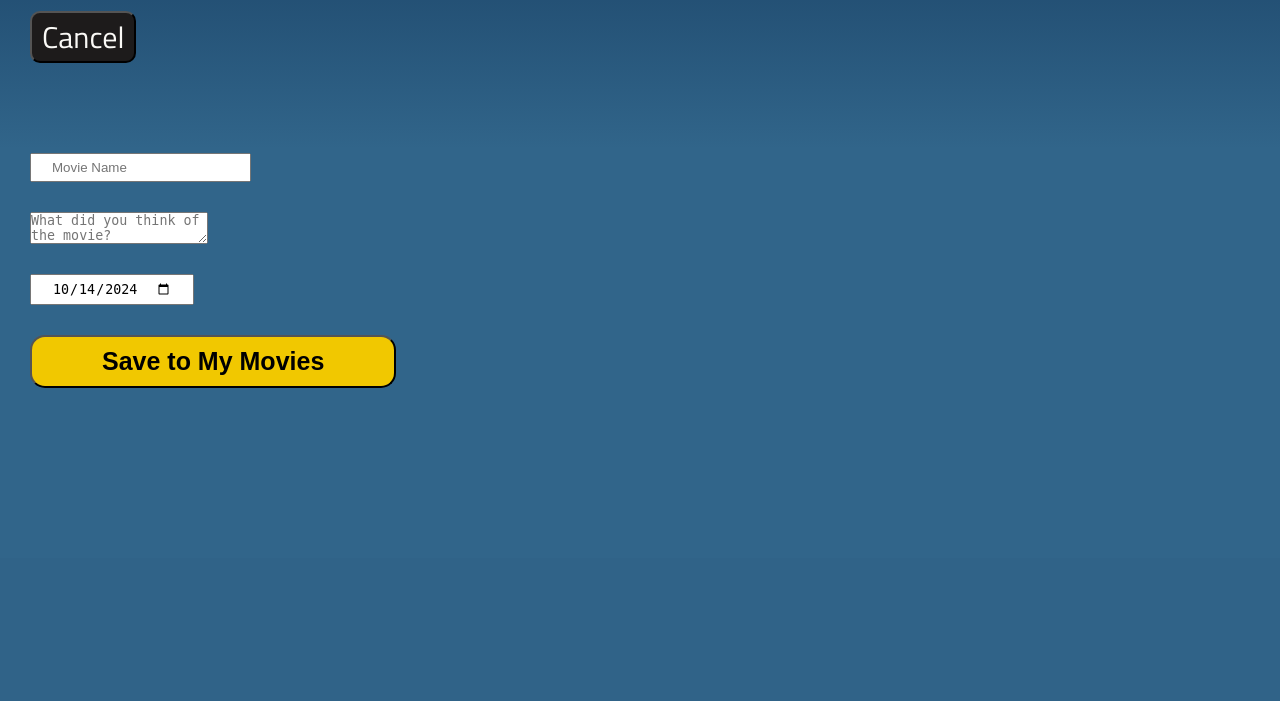
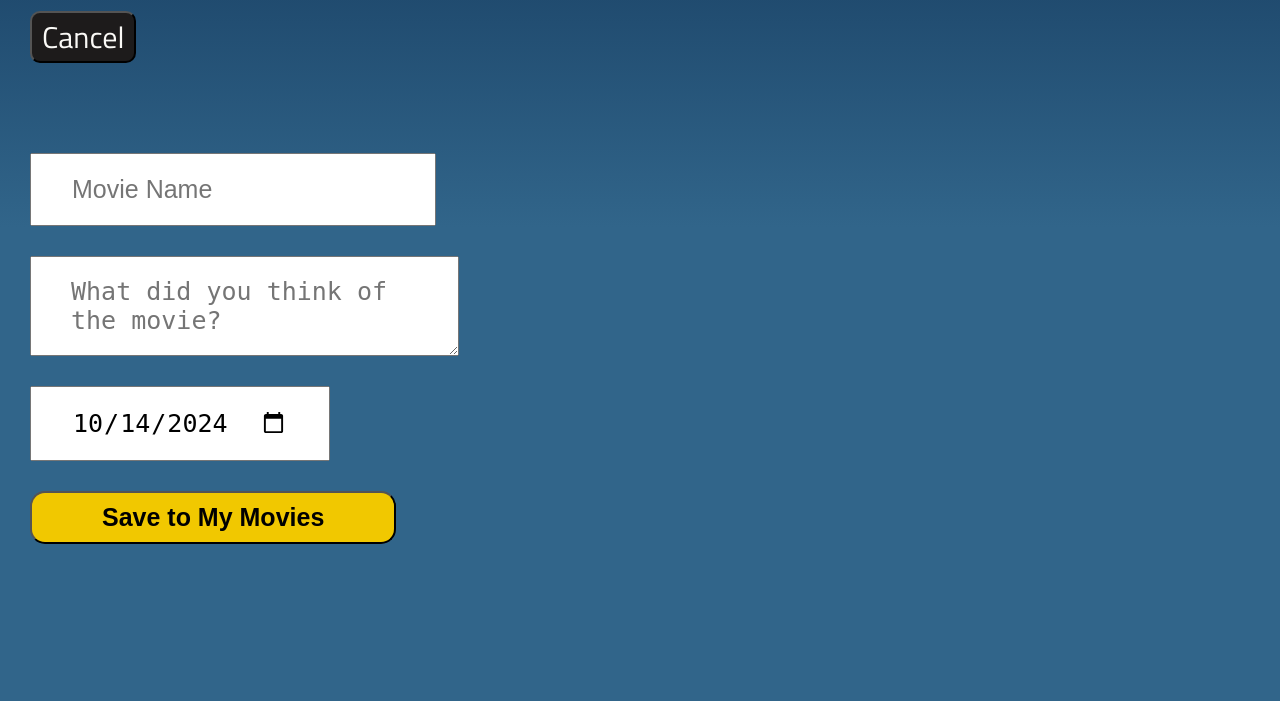
Before and after one commit to rachelcluke/my-MDb, a Flask app: page /add-movie in a window 1280 px wide. Shown: the part 260-961 px from the top of the page. Before the commit the page ends 648 px from the top, so only its background shows below. Run offline with Flask 2, Linux system fonts and the light colour scheme.

Commit message:
default + media 1 (textarea targeted css)

```diff
--- a/my_mdb/static/css/style.css
+++ b/my_mdb/static/css/style.css
@@ -253,8 +253,12 @@ form .column {
 }
 
 form input {
-    padding: .5rem 2rem .5rem 2rem;
+    padding: 1rem 3rem 1rem 3rem;
     margin-bottom: 2rem;
+}
+
+form textarea {
+    padding: 1rem 3.5rem 1rem 4rem;
 }
 
 form .auth-btn {
@@ -464,6 +468,17 @@ dialog p {
         padding-bottom: 10%;
     }
 
+    /* Add Movie Form */
+    form input {
+        padding: 2rem 4rem 2rem 4rem;
+        font-size: 2.5rem;
+    }
+
+    form textarea {
+        padding: 2rem 7rem 2rem 4rem;
+        font-size: 2.5rem;
+    }
+
 }
 
 /* Media Query 02 - Laptop - 1920 x 1080 px */
```
